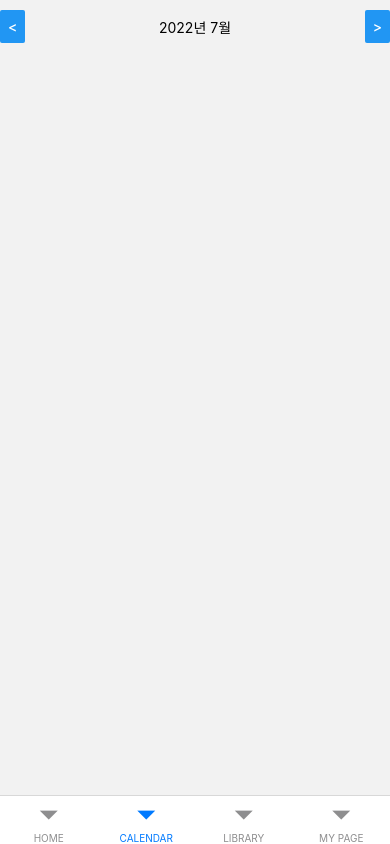
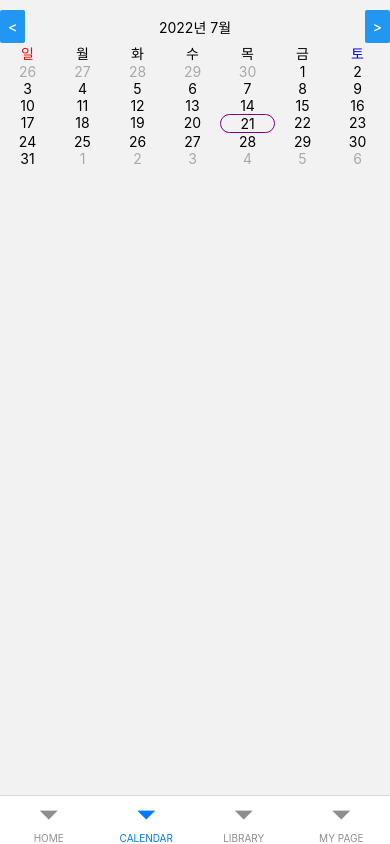
Before and after one commit to walkerJung/react-native-calendar, a React Native app: screen /calendar in a window 390 px wide. Built offline with nearby package versions, Linux system fonts and the light colour scheme.

Commit message:
# calendar body, prev button, next button 구현

```diff
--- a/package.json
+++ b/package.json
@@ -12,10 +12,12 @@
   "dependencies": {
     "@react-navigation/bottom-tabs": "^6.3.2",
     "@react-navigation/native": "^6.0.11",
+    "date-fns": "^2.28.0",
     "react": "18.0.0",
     "react-native": "0.69.2",
     "react-native-safe-area-context": "^4.3.1",
-    "react-native-screens": "^3.15.0"
+    "react-native-screens": "^3.15.0",
+    "styled-components": "^5.3.5"
   },
   "devDependencies": {
     "@babel/core": "^7.12.9",
--- a/src/screens/CalendarScreen.js
+++ b/src/screens/CalendarScreen.js
@@ -1,34 +1,100 @@
 import React, {useState} from 'react';
-import {Button, Text, View} from 'react-native';
+import {Button, Text, View, Dimensions} from 'react-native';
+import styled from 'styled-components/native';
+import {
+  getMonth,
+  startOfMonth,
+  getWeeksInMonth,
+  startOfWeek,
+  addDays,
+  getDate,
+  format,
+} from 'date-fns';
+
+const CalendarHeader = ({windowWidth}) => {
+  const week = ['일', '월', '화', '수', '목', '금', '토'];
+
+  return week.map(day => (
+    <Text
+      style={{
+        color: day === '토' ? 'blue' : day === '일' ? 'red' : 'black',
+        width: Math.floor(windowWidth / 7),
+        textAlign: 'center',
+      }}>
+      {day}
+    </Text>
+  ));
+};
+
+const CalendarBody = ({year, month, windowWidth}) => {
+  const _date = new Date(year, month - 1, 1);
+  const monthStart = startOfMonth(_date);
+  const weekLength = getWeeksInMonth(monthStart);
+  const weekStart = startOfWeek(monthStart, {weekStartsOn: 0});
+  const weekList = [];
+
+  for (let i = 0; i < weekLength * 7; i++) {
+    const tempDate = addDays(weekStart, i);
+    const today = format(new Date(), 'MM/dd/yyyy');
+
+    if (today === format(tempDate, 'MM/dd/yyyy')) {
+      weekList.push({
+        isToday: true,
+        day: getDate(tempDate),
+      });
+    } else if (getMonth(tempDate) + 1 === month) {
+      weekList.push({
+        isPrevOrNext: false,
+        day: getDate(tempDate),
+      });
+    } else {
+      weekList.push({
+        isPrevOrNext: true,
+        day: getDate(tempDate),
+      });
+    }
+  }
+
+  return weekList.map((item, idx) => (
+    <Text
+      key={idx}
+      style={{
+        width: Math.floor(windowWidth / 7),
+        textAlign: 'center',
+        borderWidth: item.isToday && 1,
+        borderRadius: item.isToday && 10,
+        borderStyle: item.isToday && 'solid',
+        borderColor: item.isToday && 'purple',
+        opacity: item.isPrevOrNext ? 0.3 : 1,
+      }}
+      onPress={() => console.log('@TODO - click event')}>
+      {item.day}
+    </Text>
+  ));
+};
 
 const CalendarScreen = () => {
-  const week = ['일', '월', '화', '수', '목', '금', '토'];
-  const today = {
-    year: new Date().getFullYear(),
-    month: new Date().getMonth() + 1,
-    date: new Date().getDate(),
-    day: new Date().getDay(),
-  };
-  const [selectedYear, setSelectedYear] = useState(today.year);
-  const [selectedMonth, setSelectedMonth] = useState(today.month);
-  const yearMonth = selectedYear + '년' + ' ' + selectedMonth + '월';
-  const dateTotalCount = new Date(selectedYear, selectedMonth, 0).getDate();
+  const [date, setDate] = useState(new Date());
+  const [year, setYear] = useState(new Date().getFullYear());
+  const [month, setMonth] = useState(new Date().getMonth() + 1);
+  const yearMonth = year + '년' + ' ' + month + '월';
+  const windowWidth = Dimensions.get('window').width;
 
   const prevMonth = () => {
-    if (selectedMonth === 1) {
-      setSelectedMonth(12);
-      setSelectedYear(selectedYear - 1);
+    if (month === 1) {
+      setMonth(12);
+      setYear(year - 1);
     } else {
-      setSelectedMonth(selectedMonth - 1);
+      setMonth(month - 1);
     }
   };
 
   const nextMonth = () => {
-    if (selectedMonth === 12) {
-      setSelectedMonth(1);
-      setSelectedYear(selectedYear + 1);
+    if (month === 12) {
+      setMonth(1);
+      setYear(year + 1);
     } else {
-      setSelectedMonth(selectedMonth + 1);
+      setMonth(month + 1);
     }
   };
 
@@ -44,6 +110,16 @@ const CalendarScreen = () => {
         <Text>{yearMonth}</Text>
         <Button title=">" onPress={nextMonth} />
       </View>
+      <View style={{flexDirection: 'row'}}>
+        <CalendarHeader windowWidth={windowWidth} />
+      </View>
+      <View
+        style={{
+          flexDirection: 'row',
+          flexWrap: 'wrap',
+        }}>
+        <CalendarBody year={year} month={month} windowWidth={windowWidth} />
+      </View>
     </View>
   );
 };
```
Also changed, not shown: 1 other file (tests, documents, lock files or other folders).
